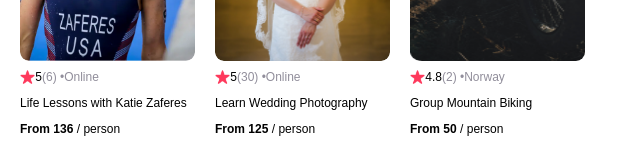
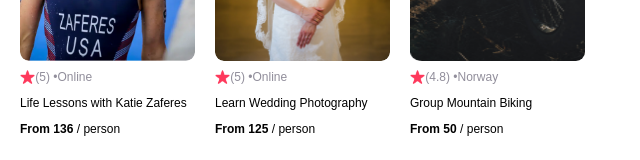
Before and after one commit to STIVVVV/airbnb-clone, a React (Create React App) app: page / in a window 1280 px wide. Shown: the part 259-419 px from the top of the page, without its empty margins (0-640 px from the left). Built offline with nearby package versions, Linux system fonts and the light colour scheme.

Commit message:
Refactored card and app code

```diff
--- a/src/App.js
+++ b/src/App.js
@@ -10,13 +10,7 @@ export default function App()
         return (
             <Card
                 key={item.id}
-                img = {item.coverImg}
-                rating = {item.stats.rating}
-                reviewCount = {item.stats.reviewCount}
-                location = {item.location}
-                title = {item.title}
-                price = {item.price}
-                openSpots={item.openSpots}
+                item={item}
             />
         )
     })
--- a/src/components/Card/Card.js
+++ b/src/components/Card/Card.js
@@ -1,13 +1,12 @@
 import React from "react"
 
 const Card = (props) => {
-
     let badgeText
-    if(props.openSpots === 0 )
+    if(props.item.openSpots === 0 )
     {
         badgeText = "SOLD OUT"
     }
-    else if(props.location === "Online")
+    else if(props.item.location === "Online")
     {
         badgeText = "Online"
     }
@@ -15,15 +14,15 @@ const Card = (props) => {
     return (
         <div className='card'>
             {badgeText && <div className="card--badge">{badgeText}</div>}
-            <img src = {`/images/${props.img}`} className="card--image" alt="card-header-i"/>
+            <img src = {`/images/${props.item.coverImg}`} className="card--image" alt="card-header-i"/>
             <div className="card--stats">
                 <img src = {"/images/Star.png"} className="card--star" alt="star Icon"/>
-                <span>{props.rating}</span>
-                <span className="gray">({props.reviewCount}) • </span>
-                <span className="gray">{props.location}</span>
+                <span>{props.item.rating}</span>
+                <span className="gray">({props.item.stats.rating}) • </span>
+                <span className="gray">{props.item.location}</span>
             </div>
-            <p className="card--title">{props.title}</p>
-            <p className="card--price"><span className="bold">From {props.price}</span> / person</p>
+            <p className="card--title">{props.item.title}</p>
+            <p className="card--price"><span className="bold">From {props.item.price}</span> / person</p>
         </div>
     )
 }
```
